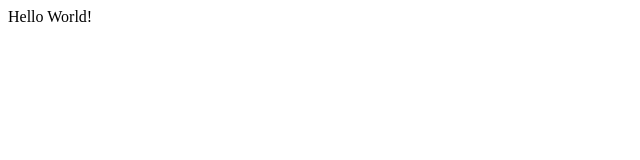
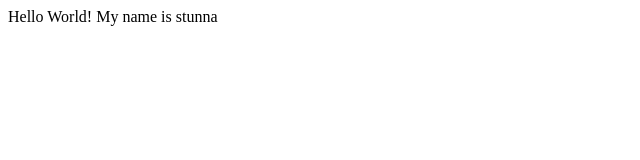
Before and after one commit to STUN-FI/git_masterclass, a plain HTML site: page index.html in a window 1280 px wide. Shown: the whole page, without its empty margins (0-640 px from the left). Drawn offline with Linux system fonts and the light colour scheme.

Commit message:
add text

```diff
--- a/index.html
+++ b/index.html
@@ -7,5 +7,7 @@
 </head>
 <body>
     Hello World!
+    My name is stunna
+
 </body>
 </html>
```
